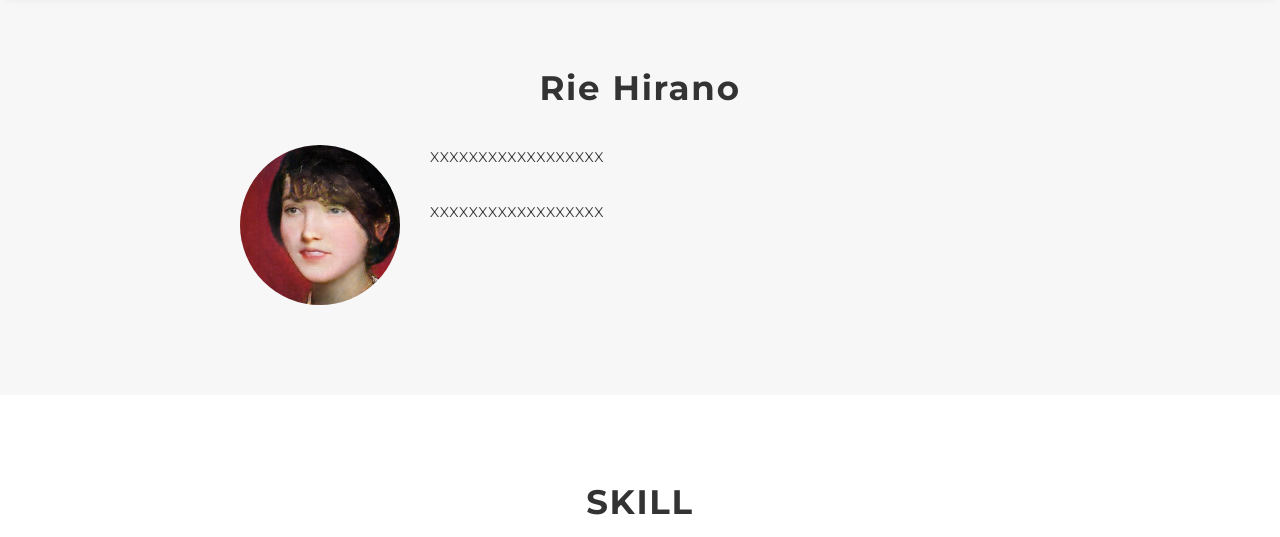
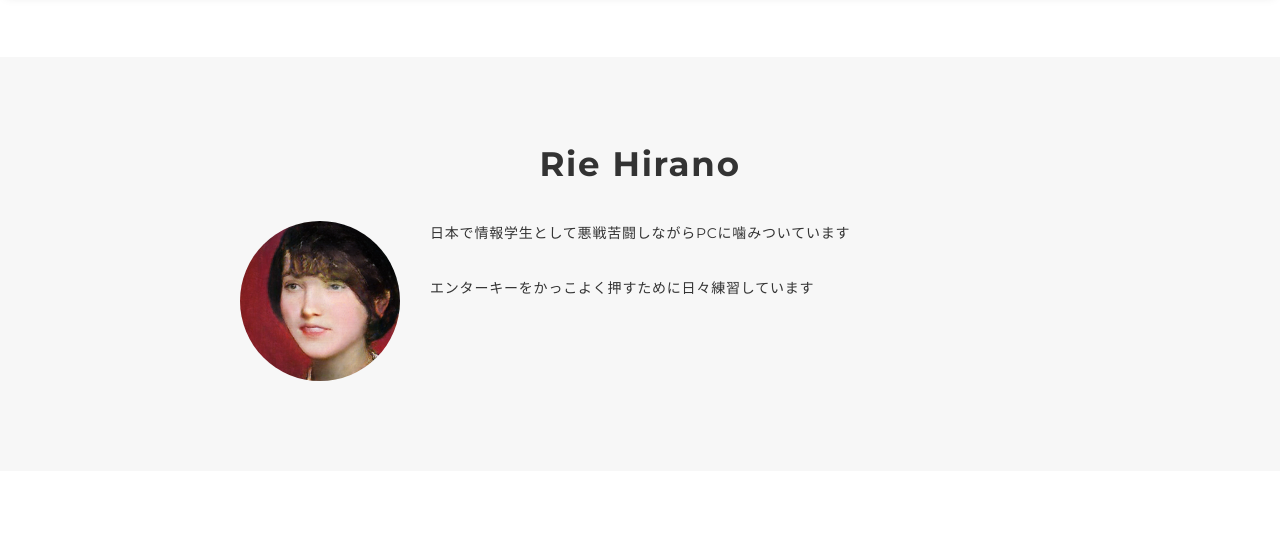
Before and after one commit to nashi-7/portfolio, a plain HTML site: page docs/index.html in a window 1280 px wide. Shown: the part 92-629 px from the top of the page. Drawn offline with nearby package versions, Linux system fonts and the light colour scheme.

Commit message:
自己紹介

```diff
--- a/docs/index.html
+++ b/docs/index.html
@@ -10,7 +10,7 @@
 <meta property="og:description" content="XXXXXXの自己紹介サイトです。" />
 <meta property="og:image" content="img/ogp.png" />
 <meta name="description" content="XXXXXXの自己紹介サイトです。" />
-<title>XXXXXX ポートフォリオ</title>
+<title>My portfolio</title>
 <link rel="preconnect" href="https://fonts.gstatic.com" />
 <link
 	href="https://fonts.googleapis.com/css2?family=Montserrat:wght@400;700&display=swap"
@@ -25,6 +25,8 @@
 </head>
 
 <body>
+	<h1>Rie Hirano</h1>
+	<p>勉強中</p>
 	<div class="wrapper">
 		<header class="header">
 			<div class="inner">
@@ -50,8 +52,8 @@
 							<img src="img/profile.png" alt="自画像" />
 						</p>
 						<div class="profile-body">
-							<p>XXXXXXXXXXXXXXXXXX</p>
-							<p>XXXXXXXXXXXXXXXXXX</p>
+							<p>日本で情報学生として悪戦苦闘しながらPCに噛みついています</p>
+							<p>エンターキーをかっこよく押すために日々練習しています</p>
 						</div>
 					</div>
 				</div>
```
